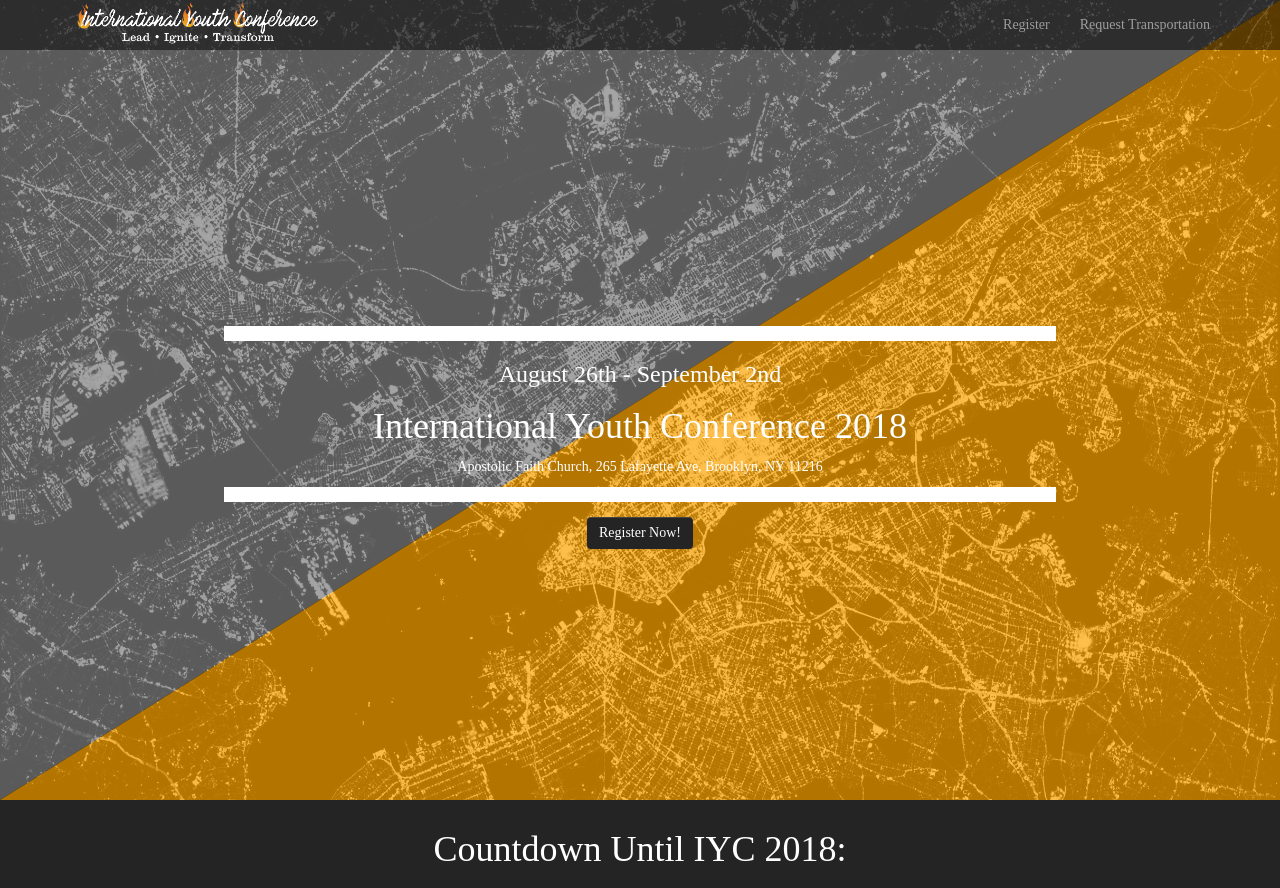
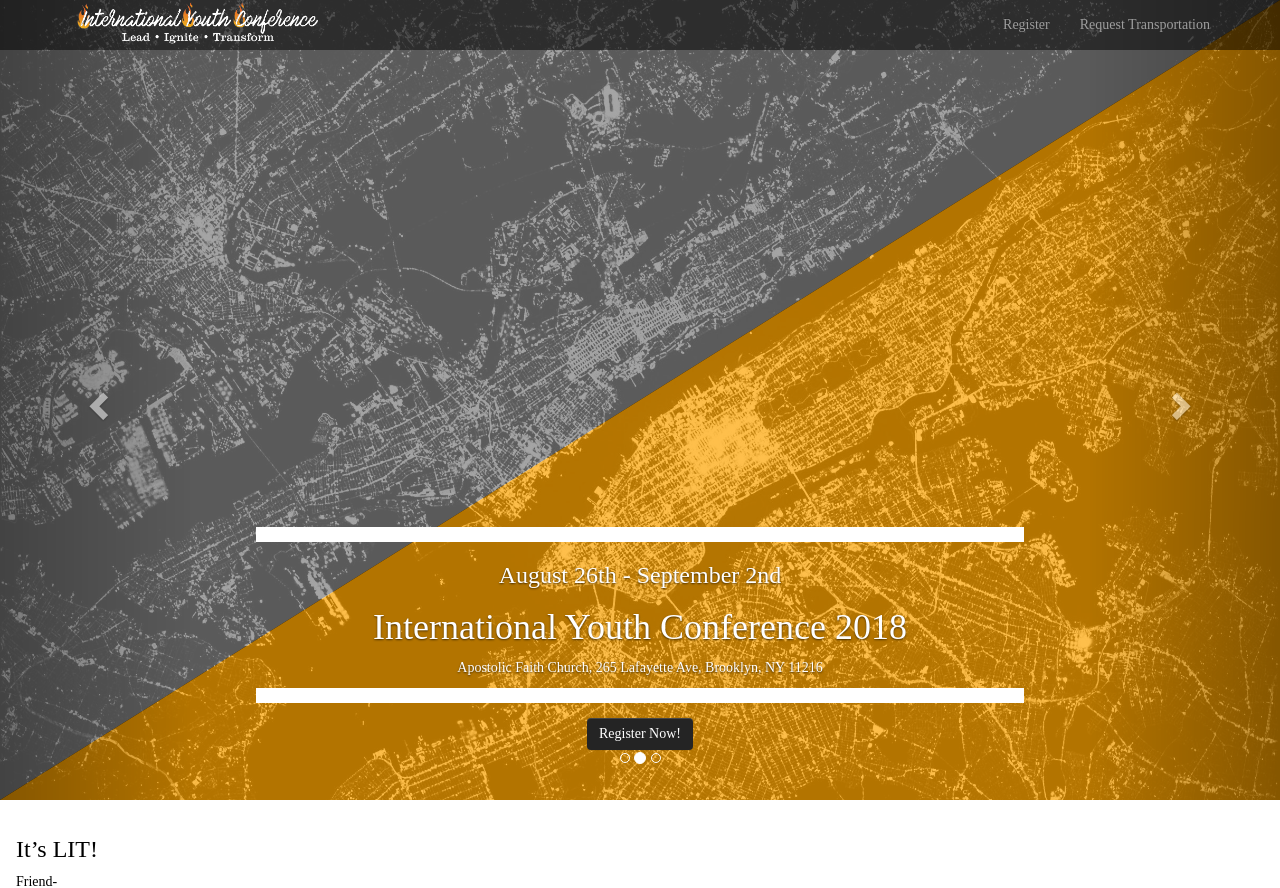
Before and after one commit to kcode20/IYC2018, a React (Create React App) app: page / in a window 1280 px wide. Shown: the top 888 px of the page. Built offline with nearby package versions, Linux system fonts and the light colour scheme; a web font is replaced by a local one; what paypal-checkout would draw is missing.

Commit message:
added carousel to home page

```diff
--- a/src/assets/styles/Home.css
+++ b/src/assets/styles/Home.css
@@ -2,6 +2,10 @@
   background-color: black;
   color: white;
   margin-top: 0px; }
+  .home .carousel-inner .item.active img {
+    min-height: 100vh;
+    width: 100%;
+    margin: auto; }
   .home .intro {
     height: 100vh; }
   .home .cover {
@@ -15,12 +19,6 @@
     opacity: 0.7;
     width: 100%;
     height: 100vh; }
-  .home .header {
-    position: relative;
-    text-align: center;
-    top: -60%;
-    width: 65%;
-    margin: auto; }
   .home .header .head {
     border-bottom: 15px solid white;
     border-top: 15px solid white;
--- a/src/assets/styles/Home.scss
+++ b/src/assets/styles/Home.scss
@@ -2,6 +2,18 @@
 	background-color: black;
 	color: white;
 	margin-top: 0px;
+
+	.carousel-inner {
+		.item {
+			&.active {
+				img {
+					min-height: 100vh;
+					width: 100%;
+					margin: auto;
+				}
+			}
+		}
+	}
 
 	.intro {
 		height: 100vh;
@@ -22,11 +34,6 @@
 	}
 
 	.header {
-		position: relative;
-		text-align: center;
-		top: -60%;
-		width: 65%;
-		margin: auto;
 		.head {
 			border-bottom: 15px solid white;
 			border-top: 15px solid white;
--- a/src/components/Home.jsx
+++ b/src/components/Home.jsx
@@ -1,6 +1,6 @@
 // @flow
 import React from 'react';
-import { Button } from 'react-bootstrap';
+import { Button, Carousel } from 'react-bootstrap';
 import Countdown from './Countdown';
 import { Link } from 'react-router-dom';
 
@@ -11,6 +11,9 @@
 	const deadline = new Date('August 26, 2018 8:00:00');
 	return (
 		<div className="home">
+			<div>
+				<Carousel>
+					<Carousel.Item>
 						<div className="cover">
 							<svg
 								className="triangle"
@@ -21,24 +24,42 @@
 								<polygon fill="gray" points="100,0 0,100 0,0" />
 								<polygon fill="orange" points="0,100 100,0 100,100" />
 							</svg>
+						</div>
 						<div className="header">
+							<Carousel.Caption>
 								<div className="head">
 									<h3> August 26th - September 2nd </h3>
 									<h1> International Youth Conference 2018</h1>
-						<p>Apostolic Faith Church, 265 Lafayette Ave, Brooklyn, NY 11216</p>
+									<p>
+										Apostolic Faith Church, 265 Lafayette Ave, Brooklyn, NY
+										11216
+									</p>
 								</div>
 								<Link to="/register">
 									<Button bsStyle="warning" className="head-button">
 										Register Now!
 									</Button>
 								</Link>
+							</Carousel.Caption>
 						</div>
-			</div>
-			<div className="countdown">
-				<div className="counter">
-					<h1> Countdown Until IYC 2018: </h1>
-					<Countdown endtime={deadline} />
-				</div>
+					</Carousel.Item>
+					<Carousel.Item>
+						<img width={900} height={500} alt="900x500" src={NYCAerial} />
+						<Carousel.Caption>
+							<h3>Second slide label</h3>
+							<p>Lorem ipsum dolor sit amet, consectetur adipiscing elit.</p>
+						</Carousel.Caption>
+					</Carousel.Item>
+					<Carousel.Item>
+						<img width={900} height={500} alt="900x500" src={HomePhoto} />
+						<Carousel.Caption>
+							<h3>Third slide label</h3>
+							<p>
+								Praesent commodo cursus magna, vel scelerisque nisl consectetur.
+							</p>
+						</Carousel.Caption>
+					</Carousel.Item>
+				</Carousel>
 			</div>
 			<div className="about">
 				<h3> It’s LIT! </h3>
--- a/src/index.css
+++ b/src/index.css
@@ -20,6 +20,10 @@
   background-color: black;
   color: white;
   margin-top: 0px; }
+  .home .carousel-inner .item.active img {
+    min-height: 100vh;
+    width: 100%;
+    margin: auto; }
   .home .intro {
     height: 100vh; }
   .home .cover {
@@ -33,12 +37,6 @@
     opacity: 0.7;
     width: 100%;
     height: 100vh; }
-  .home .header {
-    position: relative;
-    text-align: center;
-    top: -60%;
-    width: 65%;
-    margin: auto; }
   .home .header .head {
     border-bottom: 15px solid white;
     border-top: 15px solid white;
```
Lines whose indentation alone changed are shown as unchanged.
